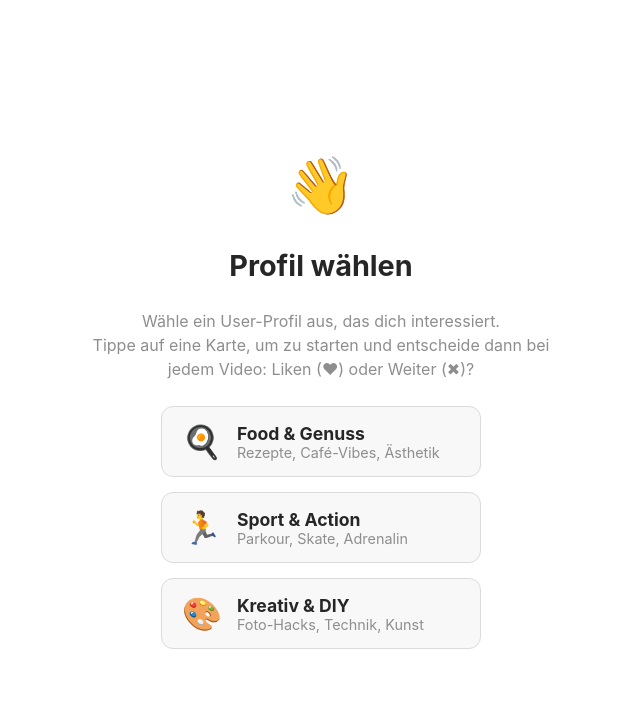
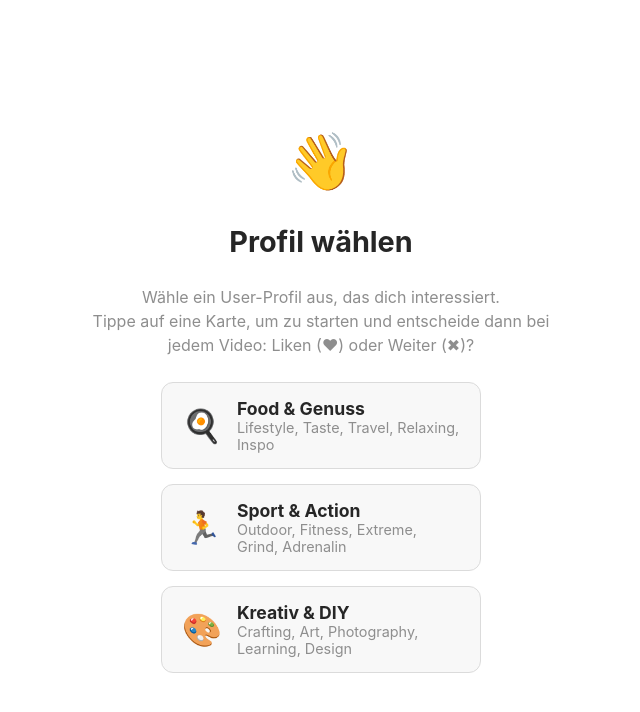
Before and after one commit to Antion314/InstaTok2026, a plain HTML site: page index.html in a window 1280 px wide. Shown: the top 712 px of the page, without its empty margins (319-959 px from the left). Drawn offline with Linux system fonts and the light colour scheme.

Commit message:
Add files via upload

```diff
--- a/index.html
+++ b/index.html
@@ -228,7 +228,7 @@
                 <div class="p-icon">🍳</div>
                 <div class="p-info">
                     <span class="p-title">Food & Genuss</span>
-                    <span class="p-desc">Rezepte, Café-Vibes, Ästhetik</span>
+                    <span class="p-desc">Lifestyle, Taste, Travel, Relaxing, Inspo</span>
                 </div>
             </div>
 
@@ -236,7 +236,7 @@
                 <div class="p-icon">🏃</div>
                 <div class="p-info">
                     <span class="p-title">Sport & Action</span>
-                    <span class="p-desc">Parkour, Skate, Adrenalin</span>
+                    <span class="p-desc">Outdoor, Fitness, Extreme, Grind, Adrenalin </span>
                 </div>
             </div>
 
@@ -244,7 +244,7 @@
                 <div class="p-icon">🎨</div>
                 <div class="p-info">
                     <span class="p-title">Kreativ & DIY</span>
-                    <span class="p-desc">Foto-Hacks, Technik, Kunst</span>
+                    <span class="p-desc">Crafting, Art, Photography, Learning, Design </span>
                 </div>
             </div>
         </div>
```
